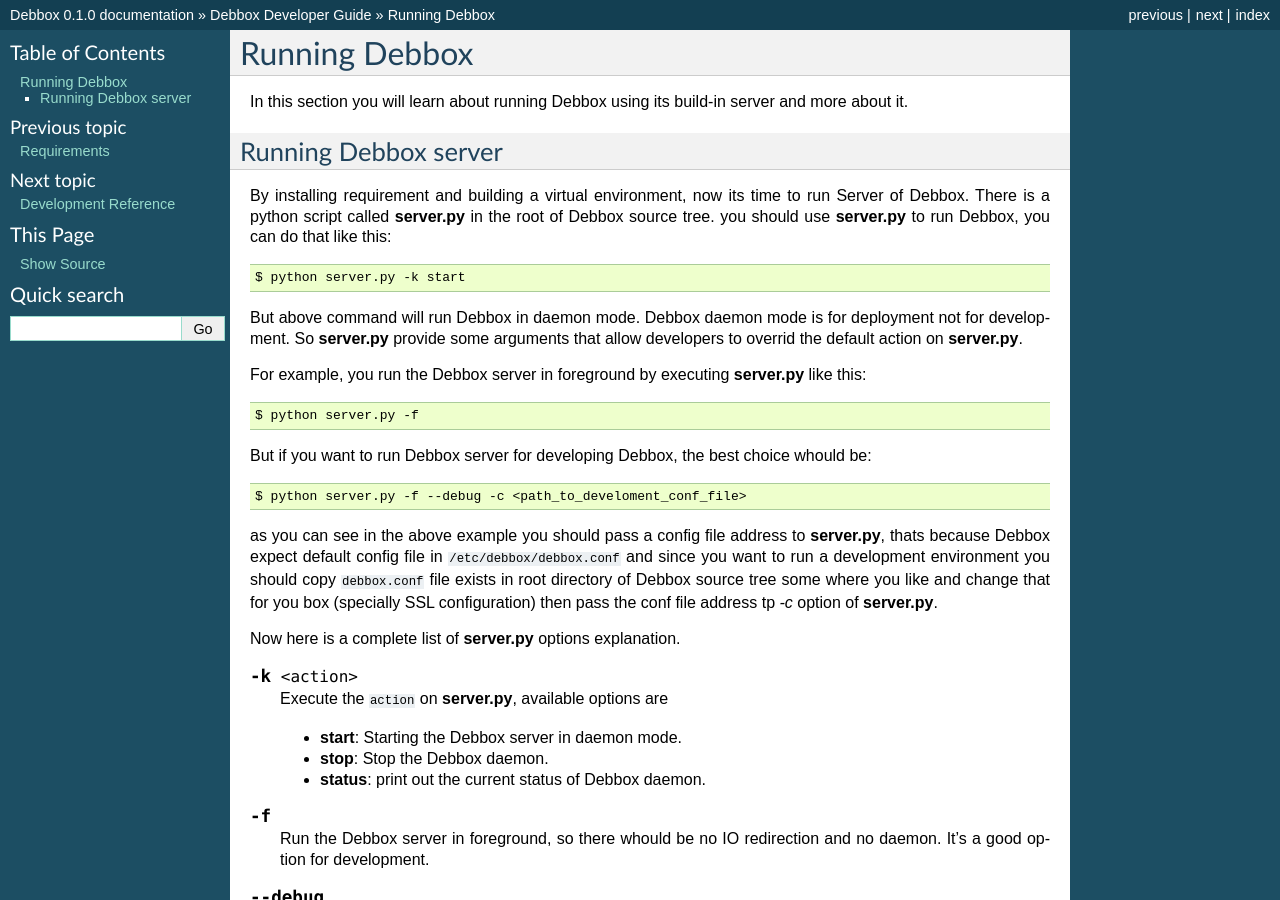
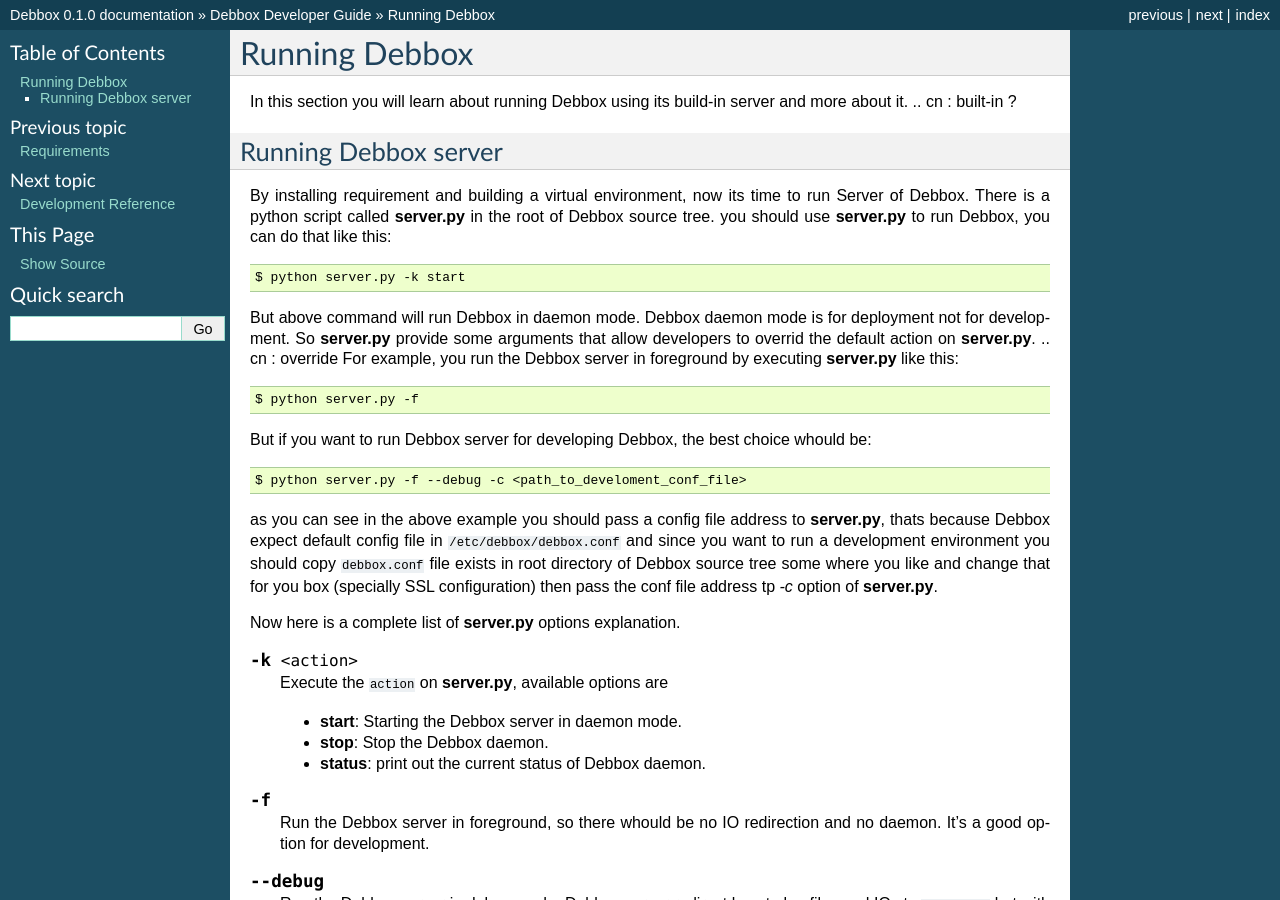
Before and after one commit to Yellowen/vanda, a Sphinx documentation site: the page built from docs/source/devel/running.rst, in a window 1280 px wide and 900 px high. Built offline with Sphinx 7.4.7, drawn with Linux system fonts in a browser that asks for light colours; pages that are not in the unit, such as notebooks, are missing from menus.

```diff
--- a/docs/source/devel/requirements.rst
+++ b/docs/source/devel/requirements.rst
@@ -58,6 +58,6 @@ user, so you can do that like::
 
       # cd debbox
       # sudo -u debbox python manage.py syncdb
-
+.. cn: notice that user should be sudoer ...
 
 .. note:: If you use .deb package for installing **Debbox**, then above action take effect automatically.
--- a/docs/source/devel/running.rst
+++ b/docs/source/devel/running.rst
@@ -1,6 +1,7 @@
 Running Debbox
 **************
 In this section you will learn about running Debbox using its build-in server and more about it.
+.. cn : built-in ?
 
 Running Debbox server
 =====================
@@ -11,7 +12,7 @@ root of Debbox source tree. you should use **server.py** to run Debbox, you can
 
 But above command will run Debbox in daemon mode. Debbox daemon mode is for deployment not for development. So **server.py** provide some arguments that
 allow developers to overrid the default action on **server.py**.
-
+.. cn : override
 For example, you run the Debbox server in foreground by executing **server.py** like this::
 
     $ python server.py -f
```
